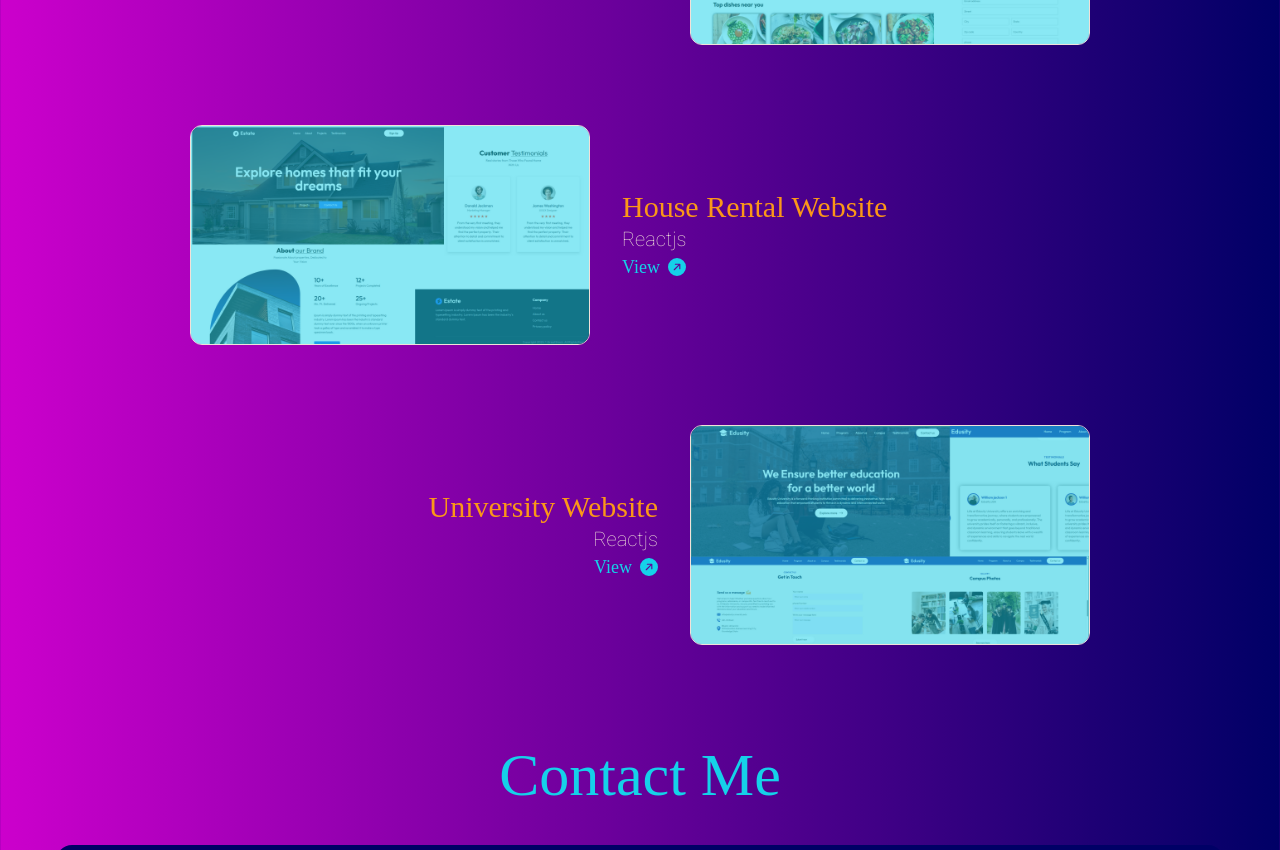
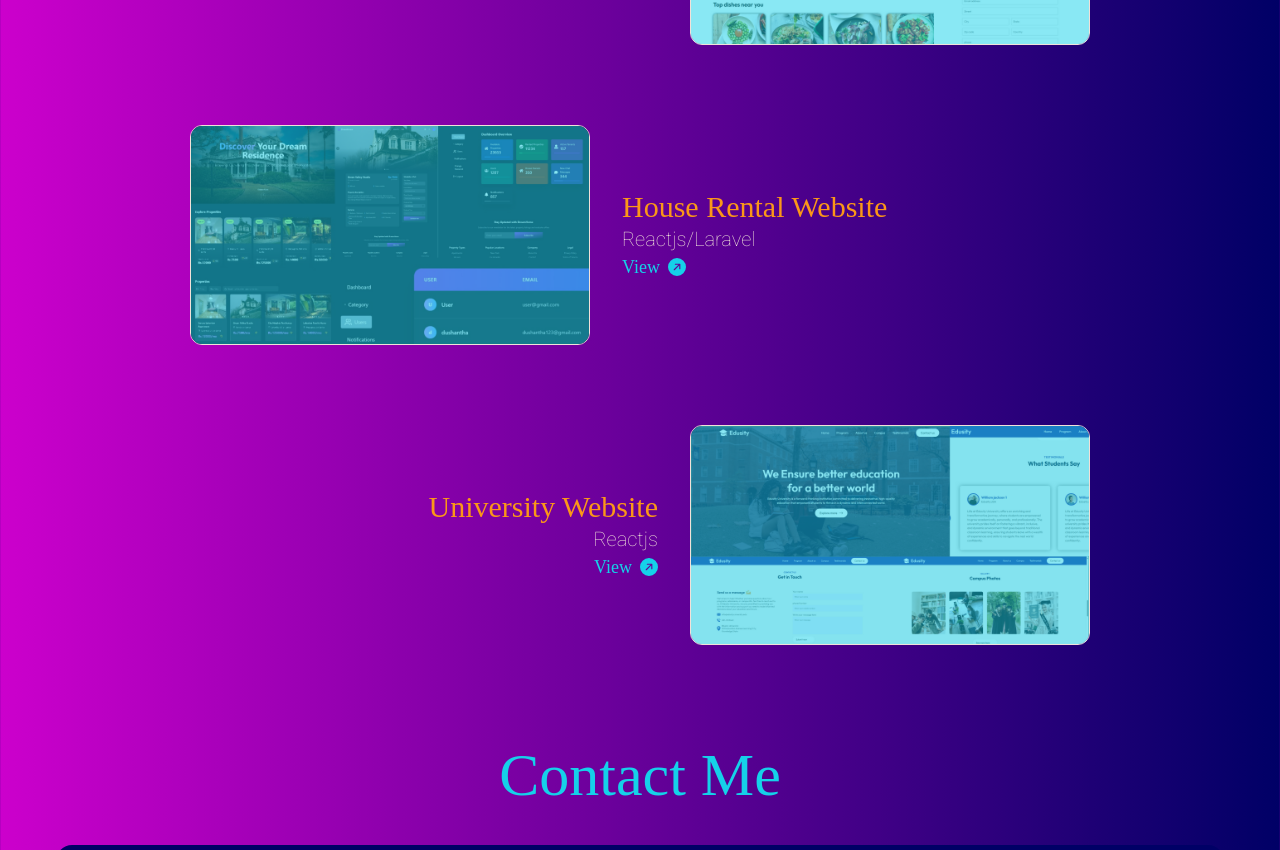
Before and after one commit to prabodhaj32/Protfolio, a React (Vite) app: page / in a window 1280 px wide. Shown: the part 3840-4690 px from the top of the page. Built offline with nearby package versions, Linux system fonts and the light colour scheme.

Commit message:
create the project discription pages

```diff
--- a/package.json
+++ b/package.json
@@ -17,6 +17,7 @@
     "react": "^19.0.0",
     "react-dom": "^19.0.0",
     "react-icons": "^5.5.0",
+    "react-router-dom": "^7.5.0",
     "react-scroll": "^1.9.3"
   },
   "devDependencies": {
--- a/src/App.jsx
+++ b/src/App.jsx
@@ -1,37 +1,18 @@
-import AboutMeMain from './components/aboutMeSection/AboutMeMain';
-import ContactMeMain from './components/contactMeSection/ContactMeMain';
-import ExperienceMain from './components/experienceSection/ExperienceMain';
-import FooterMain from './components/footer/FooterMain';
-import HelperSection from './components/HelperSection';
-import HeroGradient from './components/heroSection/HeroGradient';
-import HeroMain from './components/heroSection/HeroMain';
-import SubHeroSection from './components/heroSection/SubHeroSection';
-import NavbarMain from './components/navbar/NavbarMain'
-import ProjectsMain from './components/projectsSection/ProjectsMain';
-import SkillsMain from './components/skillsSection/SkillsMain';
-import SubSkills from './components/skillsSection/SubSkills';
+import React from 'react';
+import { BrowserRouter as Router, Routes, Route } from 'react-router-dom';
 
+import Home from './Home'; // Home component that contains your full main layout
+import ProjectDetail from './components/projectsSection/ProjectDetail'; // New detail page
 
 function App() {
-
   return (
-    <main className="font-body">
-      <NavbarMain />
-      <HeroMain />
-      <HeroGradient/>
-      <SubHeroSection/>
-      <AboutMeMain/>
-      <SkillsMain/>
-      <SubSkills/>
-      <ExperienceMain/>
-      <ProjectsMain/>
-      <ContactMeMain/>
-      {/* <HelperSection/> */}
-      <FooterMain/>
-
-
-    </main>
-    );
+    <Router>
+      <Routes>
+        <Route path="/" element={<Home />} />
+        <Route path="/project/:id" element={<ProjectDetail />} />
+      </Routes>
+    </Router>
+  );
 }
 
-export default App
+export default App;
--- /dev/null
+++ b/src/Home.jsx
@@ -0,0 +1,34 @@
+import React from 'react';
+
+import AboutMeMain from './components/aboutMeSection/AboutMeMain';
+import ContactMeMain from './components/contactMeSection/ContactMeMain';
+import ExperienceMain from './components/experienceSection/ExperienceMain';
+import FooterMain from './components/footer/FooterMain';
+
+import HeroGradient from './components/heroSection/HeroGradient';
+import HeroMain from './components/heroSection/HeroMain';
+import SubHeroSection from './components/heroSection/SubHeroSection';
+import NavbarMain from './components/navbar/NavbarMain';
+import ProjectsMain from './components/projectsSection/ProjectsMain';
+import SkillsMain from './components/skillsSection/SkillsMain';
+import SubSkills from './components/skillsSection/SubSkills';
+
+const Home = () => {
+  return (
+    <main className="font-body">
+      <NavbarMain />
+      <HeroMain />
+      <HeroGradient />
+      <SubHeroSection />
+      <AboutMeMain />
+      <SkillsMain />
+      <SubSkills />
+      <ExperienceMain />
+      <ProjectsMain />
+      <ContactMeMain />
+      <FooterMain />
+    </main>
+  );
+};
+
+export default Home;
--- /dev/null
+++ b/src/components/projectsSection/ProjectDetail.jsx
@@ -0,0 +1,35 @@
+import React from 'react';
+import { useParams } from 'react-router-dom';
+import projects from './projectData'; // Your data file
+
+const ProjectDetail = () => {
+  const { id } = useParams();
+  const project = projects.find((p) => p.id === id);
+
+  if (!project) return <div className="text-white">Project not found</div>;
+
+  return (
+    <div className="max-w-[900px] mx-auto mt-20 text-white px-4">
+      <h1 className="text-4xl text-cyan">{project.name}</h1>
+      <p className="text-orange mt-2">{project.year}</p>
+
+      {/* Displaying all images */}
+      {project.images && project.images.length > 0 && (
+        <div className="grid grid-cols sm:grid-cols- gap-4 mt-6">
+          {project.images.map((image, index) => (
+            <img
+              key={index}
+              src={image}
+              alt={`${project.name} image ${index + 1}`}
+              className="rounded-xl w-full"
+            />
+          ))}
+        </div>
+      )}
+
+      <p className="mt-6">{project.description}</p>
+    </div>
+  );
+};
+
+export default ProjectDetail;
--- a/src/components/projectsSection/ProjectsMain.jsx
+++ b/src/components/projectsSection/ProjectsMain.jsx
@@ -1,37 +1,37 @@
-import React from 'react'
-import ProjectsText from "./ProjectsText";
-import SingleProject from "./SingleProject";
-import { motion } from "framer-motion";
-import { fadeIn } from "../../framerMotion/variants";
+import React from 'react';
+import ProjectsText from './ProjectsText';
+import SingleProject from './SingleProject';
+import { motion } from 'framer-motion';
+import { fadeIn } from '../../framerMotion/variants';
 
 const projects = [
   {
-    name: "Student Management System",
-    year: "MERN STACK PROJECT",
-    align: "right",
-    image: "/images/SM1.png",
-    link: "https://github.com/prabodhaj32/Advanced-MERN-Student-Management-System.git",
+    id: 'student-management',
+    name: 'Student Management System',
+    year: 'MERN STACK PROJECT',
+    align: 'right',
+    image: '/images/SM1.png',
   },
   {
-    name: "Food Delivery Website",
-    year: "Reactjs",
-    align: "left",
-    image: "/images/FD1.png",
-    link: "https://github.com/prabodhaj32/Food-Delivery-Reactjs.git",
+    id: 'food-delivery',
+    name: 'Food Delivery Website',
+    year: 'Reactjs',
+    align: 'left',
+    image: '/images/FD1.png',
   },
   {
-    name: "House Rental Website",
-    year: "Reactjs",
-    align: "right",
-    image: "/images/RW1.png",
-    link: "https://github.com/prabodhaj32/Real-Estate.git",
+    id: 'house-rental',
+    name: 'House Rental Website',
+    year: 'Reactjs/Laravel',
+    align: 'right',
+    image: '/images/RW2.png',
   },
   {
-    name: "University Website",
-    year: "Reactjs",
-    align: "left",
-    image: "/images/UF1.png",
-    link: "https://github.com/prabodhaj32/Educity-Reactjs-Web.git",
+    id: 'university',
+    name: 'University Website',
+    year: 'Reactjs',
+    align: 'left',
+    image: '/images/UF1.png',
   },
 ];
 
@@ -47,17 +47,16 @@ const ProjectsMain = () => {
         <ProjectsText />
       </motion.div>
       <div className="flex flex-col gap-20 max-w-[900px] mx-auto mt-12">
-        {projects.map((project, index) => {
-          return (
+        {projects.map((project, index) => (
           <SingleProject
             key={index}
+            id={project.id}
             name={project.name}
             year={project.year}
             align={project.align}
             image={project.image}
           />
-          );
-        })}
+        ))}
       </div>
     </div>
   );
--- a/src/components/projectsSection/SingleProject.jsx
+++ b/src/components/projectsSection/SingleProject.jsx
@@ -1,27 +1,23 @@
-import React from 'react'
+import React from 'react';
 import { BsFillArrowUpRightCircleFill } from "react-icons/bs";
+import { Link } from "react-router-dom";
 
-
-const SingleProject = ({ name, year, align, image, link }) => {
-
+const SingleProject = ({ id, name, year, align, image }) => {
   return (
-    <div className={`flex w-full sm:flex-col-reverse items-center gap-8 ${  align === "left" ? "md:flex-row" : "md:flex-row-reverse" } justify-end sm:flex-col`}>
+    <div className={`flex w-full sm:flex-col-reverse items-center gap-8 ${align === "left" ? "md:flex-row" : "md:flex-row-reverse"} justify-end sm:flex-col`}>
       <div>
-        <h2 className="md:text-3xl sm:text-2xl text-orange ">{name}</h2>
-        <h2
-          className={`text-xl font-thin text-white font-special sm:text-center ${ align === "left" ? "md:text-right" : "md:text-left" }`} >  {year} </h2>
-        <a
-          href={link}
-          className={`text-lg flex gap-2 items-center text-cyan hover:text-orange transition-all duration-500 cursor-pointer sm:justify-self-center ${
-            align === "left" ? "md:justify-self-end" : "md:justify-self-start"
-          }`}
+        <h2 className="md:text-3xl sm:text-2xl text-orange">{name}</h2>
+        <h2 className={`text-xl font-thin text-white font-special sm:text-center ${align === "left" ? "md:text-right" : "md:text-left"}`}>{year}</h2>
+        <Link
+          to={`/project/${id}`}
+          className={`text-lg flex gap-2 items-center text-cyan hover:text-orange transition-all duration-500 cursor-pointer sm:justify-self-center ${align === "left" ? "md:justify-self-end" : "md:justify-self-start"}`}
         >
           View <BsFillArrowUpRightCircleFill />
-        </a>
+        </Link>
       </div>
-      <div className="max-h-[220px] max-w-[400px] rounded-xl overflow-hidden hover:scale-110 transform transition-all duration-500 ralative border border-white">
+      <div className="max-h-[220px] max-w-[400px] rounded-xl overflow-hidden hover:scale-110 transform transition-all duration-500 relative border border-white">
         <div className="w-full h-full bg-cyan opacity-50 absolute top-0 left-0 hover:opacity-0 transition-all duration-500 md:block sm:hidden"></div>
-        <img src={image} alt="website image" className="w-full h-full" />
+        <img src={image} alt={name} className="w-full h-full object-cover" />
       </div>
     </div>
   );
--- /dev/null
+++ b/src/components/projectsSection/projectData.jsx
@@ -0,0 +1,53 @@
+const projects = [
+  {
+    id: "student-management",
+    name: "Student Management System",
+    year: "MERN STACK PROJECT",
+    align: "right",
+    images: [
+      "/images/SM1.png",
+      "/images/FD1.png",
+
+    ],
+    description:
+      "A full-stack application to manage student records using MongoDB, Express.js, React, and Node.js. Features include user authentication, CRUD operations, and admin panel.",
+  },
+  {
+    id: "food-delivery",
+    name: "Food Delivery Website",
+    year: "Reactjs",
+    align: "left",
+    images: [
+      "/images/FD1.png",
+      "/images/FD2.png",
+    ],
+    description:
+      "A responsive food ordering site with real-time cart updates and restaurant menus. Built using React.js and styled-components.",
+  },
+  {
+    id: "house-rental",
+    name: "House Rental Website",
+    year: "Reactjs/Laravel",
+    align: "right",
+    images: [
+      "/images/RW2.png",
+      "/images/RW3.png",
+    ],
+    description:
+      "A property listing website developed using Laravel for backend APIs and React.js for the frontend. Includes search and filtering by location, price, and amenities.",
+  },
+  {
+    id: "university",
+    name: "University Website",
+    year: "Reactjs",
+    align: "left",
+    images: [
+      "/images/UF1.png",
+      "/images/UF2.png",
+    ],
+    description:
+      "A dynamic website for showcasing a university's departments, news, events, and admissions information. Built entirely with React and modular components.",
+  },
+];
+
+export default projects;
```
Also changed, not shown: public/images/RW2.png (added), 1 other file (tests, documents, lock files or other folders). Lines whose indentation alone changed are shown as unchanged.
